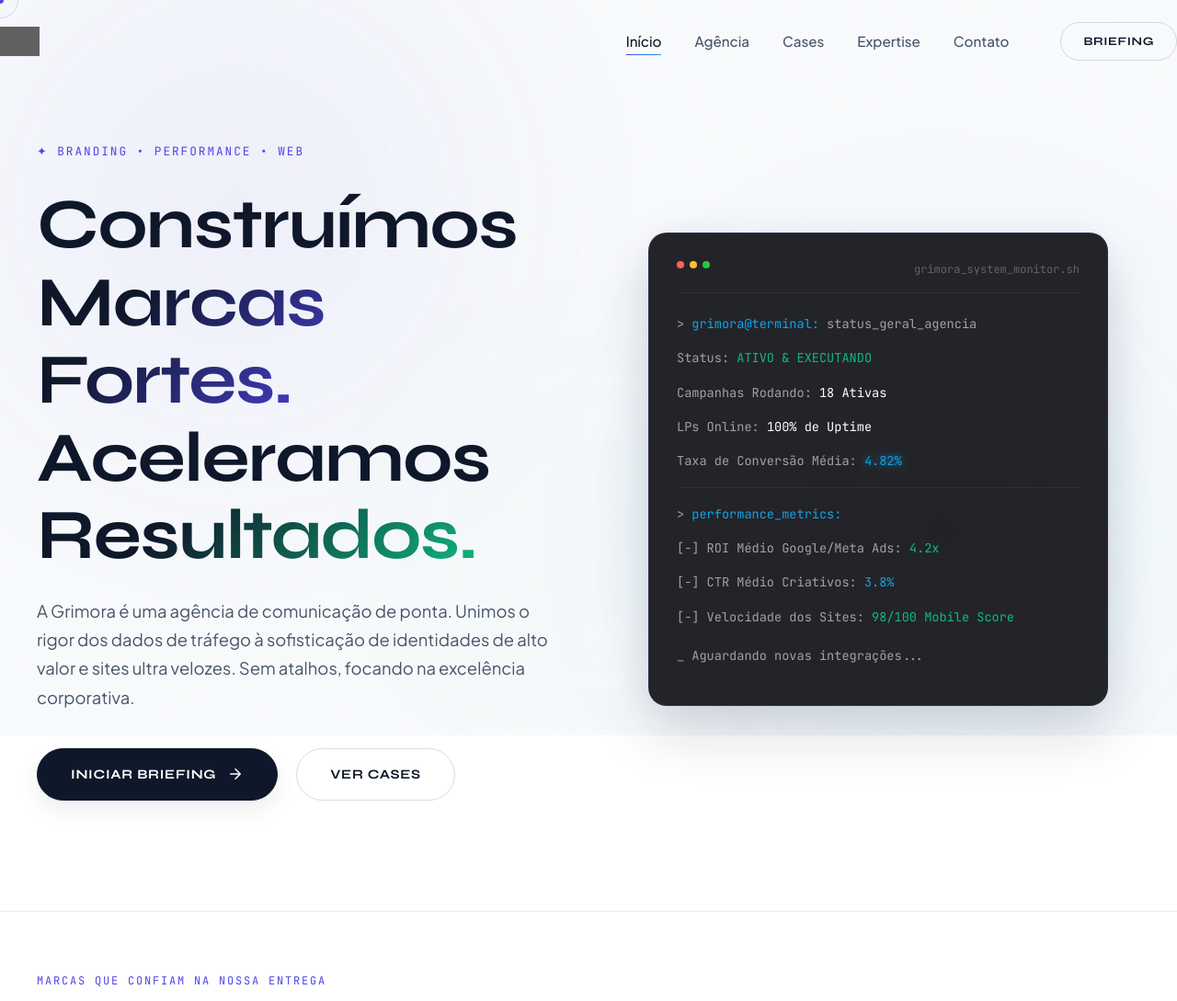
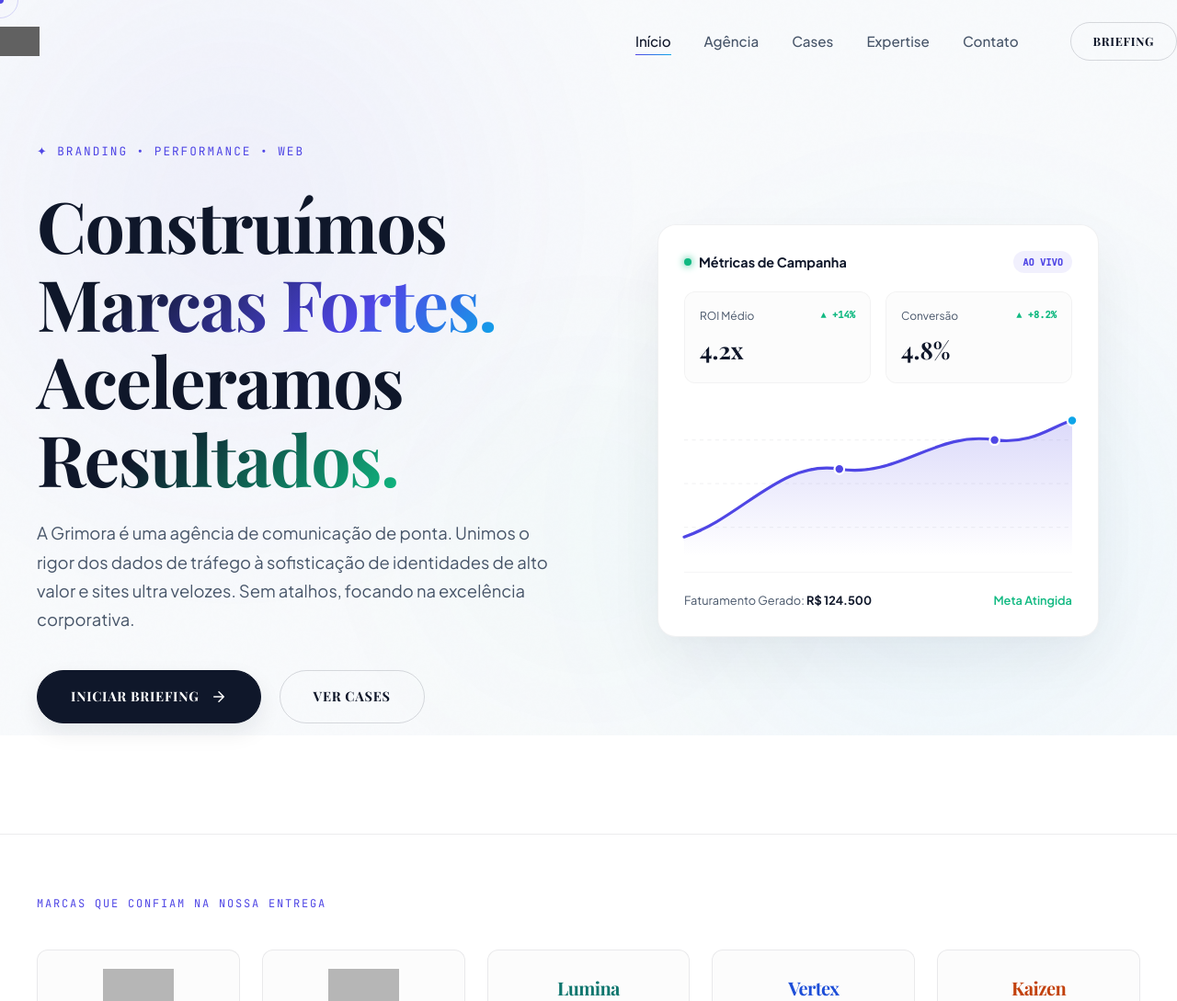
Before and after one commit to mlxjack/grimora, a plain HTML site: page index.html in a window 1280 px wide. Shown: the top 1089 px of the page at 92% size. Drawn offline with nearby package versions, Linux system fonts and the light colour scheme; grey boxes are pictures that could not be loaded; a web font is replaced by a local one.

Commit message:
Replace terminal mockup with clean dashboard, use soft serif Playfair Display font, and restore full color on client logos

```diff
--- a/assets/css/style.css
+++ b/assets/css/style.css
@@ -1,4 +1,4 @@
-@import url('https://fonts.googleapis.com/css2?family=Plus+Jakarta+Sans:wght@300;400;500;600;700&family=Syne:wght@500;700;800&family=JetBrains+Mono:wght@400;500&display=swap');
+@import url('https://fonts.googleapis.com/css2?family=Plus+Jakarta+Sans:wght@300;400;500;600;700&family=Playfair+Display:ital,wght@0,400;0,600;0,700;1,400&family=JetBrains+Mono:wght@400;500&display=swap');
 
 :root {
   /* Design Tokens - Premium Light & Clean */
@@ -17,7 +17,7 @@
   --border-glass: rgba(15, 23, 42, 0.08);
   --border-active: rgba(79, 70, 229, 0.25);
 
-  --font-display: 'Syne', sans-serif;
+  --font-display: 'Playfair Display', serif;
   --font-body: 'Plus Jakarta Sans', sans-serif;
   --font-mono: 'JetBrains Mono', monospace;
 
@@ -637,12 +637,13 @@
   max-width: 100%;
   max-height: 100%;
   object-fit: contain;
-  filter: grayscale(1) brightness(0.2) opacity(0.35); /* Darken brand logos on light bg */
+  opacity: 0.75;
   transition: var(--transition-smooth);
 }
 
 .brand-item:hover img {
-  filter: grayscale(0) brightness(0.8) opacity(0.95);
+  opacity: 1;
+  transform: scale(1.05);
 }
 
 /* Reveal Animations on Scroll */
@@ -670,63 +671,127 @@
   align-items: center;
 }
 
-.tech-dashboard {
+/* Dashboard Mockup - Premium clean graphics */
+.dashboard-mockup {
   width: 100%;
-  max-width: 500px;
-  background: rgba(13, 13, 17, 0.9);
-  border: 1px solid rgba(79, 70, 229, 0.2);
-  box-shadow: 0 30px 60px rgba(15, 23, 42, 0.15), 0 0 50px rgba(79, 70, 229, 0.05);
+  max-width: 480px;
+  background: #ffffff;
+  border: 1px solid rgba(15, 23, 42, 0.06);
+  box-shadow: 0 25px 60px rgba(15, 23, 42, 0.06), 0 5px 15px rgba(15, 23, 42, 0.02);
   border-radius: var(--radius-lg);
-  padding: 30px;
-  font-family: var(--font-mono);
-  font-size: 0.85rem;
-  color: #a1a1aa;
+  padding: 28px;
+  display: flex;
+  flex-direction: column;
+  gap: 20px;
   position: relative;
   overflow: hidden;
+  text-align: left;
 }
 
-.tech-header {
+.db-header {
   display: flex;
   justify-content: space-between;
-  padding-bottom: 15px;
-  border-bottom: 1px solid rgba(255, 255, 255, 0.05);
-  margin-bottom: 20px;
+  align-items: center;
 }
 
-.dots {
+.db-title-group {
   display: flex;
-  gap: 6px;
+  align-items: center;
+  gap: 8px;
 }
 
-.dot {
+.db-dot {
   width: 8px;
   height: 8px;
   border-radius: 50%;
+  background-color: var(--accent-green);
+  box-shadow: 0 0 8px var(--accent-green);
 }
 
-.dot-red { background-color: #ff5f56; }
-.dot-yellow { background-color: #ffbd2e; }
-.dot-green { background-color: #27c93f; }
-
-.tech-content {
-  line-height: 2;
+.db-title {
+  font-family: var(--font-body);
+  font-weight: 700;
+  font-size: 0.9rem;
+  color: var(--text-primary);
 }
 
-.tech-line {
-  margin-bottom: 10px;
+.db-badge {
+  font-family: var(--font-mono);
+  font-size: 0.65rem;
+  font-weight: 600;
+  color: var(--accent-purple);
+  background: rgba(79, 70, 229, 0.08);
+  padding: 4px 10px;
+  border-radius: 20px;
+  text-transform: uppercase;
 }
 
-.highlight {
-  color: var(--accent-cyan);
+.db-metrics-grid {
+  display: grid;
+  grid-template-columns: 1fr 1fr;
+  gap: 16px;
 }
 
-.pulse {
-  animation: pulse-glow 2s infinite alternate;
+.db-metric-card {
+  background: rgba(15, 23, 42, 0.01);
+  border: 1px solid rgba(15, 23, 42, 0.04);
+  border-radius: var(--radius-md);
+  padding: 16px;
+  display: flex;
+  flex-direction: column;
+  position: relative;
+  text-align: left;
 }
 
-@keyframes pulse-glow {
-  0% { opacity: 0.6; }
-  100% { opacity: 1; text-shadow: 0 0 10px var(--accent-cyan); }
+.db-metric-label {
+  font-family: var(--font-body);
+  font-size: 0.75rem;
+  color: var(--text-secondary);
+  margin-bottom: 6px;
+}
+
+.db-metric-value {
+  font-family: var(--font-display);
+  font-size: 1.6rem;
+  font-weight: 700;
+  color: var(--text-primary);
+}
+
+.db-metric-trend {
+  position: absolute;
+  top: 16px;
+  right: 16px;
+  font-family: var(--font-mono);
+  font-size: 0.65rem;
+  font-weight: 600;
+}
+
+.db-trend-up {
+  color: var(--accent-green);
+}
+
+.db-chart-container {
+  width: 100%;
+  padding: 10px 0;
+  border-bottom: 1px solid rgba(15, 23, 42, 0.04);
+}
+
+.db-chart-svg {
+  width: 100%;
+  height: auto;
+  overflow: visible;
+}
+
+.db-footer {
+  display: flex;
+  justify-content: space-between;
+  align-items: center;
+  font-size: 0.8rem;
+  color: var(--text-secondary);
+}
+
+.db-footer-txt strong {
+  color: var(--text-primary);
 }
 
 /* Form Styles */
--- a/index.html
+++ b/index.html
@@ -71,28 +71,57 @@
         </div>
 
         <div class="hero-graphic reveal delay-200">
-          <div class="tech-dashboard">
-            <div class="tech-header">
-              <div class="dots">
-                <div class="dot dot-red"></div>
-                <div class="dot dot-yellow"></div>
-                <div class="dot dot-green"></div>
+          <div class="dashboard-mockup">
+            <div class="db-header">
+              <div class="db-title-group">
+                <span class="db-dot"></span>
+                <span class="db-title">Métricas de Campanha</span>
               </div>
-              <span style="font-size: 0.75rem; opacity: 0.5;">grimora_system_monitor.sh</span>
+              <span class="db-badge">Ao Vivo</span>
             </div>
-            <div class="tech-content">
-              <div class="tech-line">> <span class="highlight">grimora@terminal:</span> status_geral_agencia</div>
-              <div class="tech-line">Status: <span style="color: var(--accent-green);">ATIVO & EXECUTANDO</span></div>
-              <div class="tech-line">Campanhas Rodando: <span style="color: #fff;">18 Ativas</span></div>
-              <div class="tech-line">LPs Online: <span style="color: #fff;">100% de Uptime</span></div>
-              <div class="tech-line">Taxa de Conversão Média: <span style="color: var(--accent-cyan);" class="pulse">4.82%</span></div>
-              <div class="tech-line" style="border-top: 1px solid rgba(255,255,255,0.05); margin-top: 15px; padding-top: 15px;">
-                > <span class="highlight">performance_metrics:</span>
+
+            <div class="db-metrics-grid">
+              <div class="db-metric-card">
+                <span class="db-metric-label">ROI Médio</span>
+                <span class="db-metric-value">4.2x</span>
+                <span class="db-metric-trend db-trend-up">▲ +14%</span>
               </div>
-              <div class="tech-line">[-] ROI Médio Google/Meta Ads: <span style="color: var(--accent-green);">4.2x</span></div>
-              <div class="tech-line">[-] CTR Médio Criativos: <span style="color: var(--accent-cyan);">3.8%</span></div>
-              <div class="tech-line">[-] Velocidade dos Sites: <span style="color: var(--accent-green);">98/100 Mobile Score</span></div>
-              <div class="tech-line" style="margin-top: 15px; animation: blink 1s infinite;">_ Aguardando novas integrações...</div>
+              <div class="db-metric-card">
+                <span class="db-metric-label">Conversão</span>
+                <span class="db-metric-value">4.8%</span>
+                <span class="db-metric-trend db-trend-up">▲ +8.2%</span>
+              </div>
+            </div>
+
+            <div class="db-chart-container">
+              <svg viewBox="0 0 400 150" class="db-chart-svg">
+                <defs>
+                  <linearGradient id="chartGradient" x1="0" y1="0" x2="0" y2="1">
+                    <stop offset="0%" stop-color="var(--accent-purple)" stop-opacity="0.2"/>
+                    <stop offset="100%" stop-color="var(--accent-purple)" stop-opacity="0"/>
+                  </linearGradient>
+                </defs>
+                <!-- Grid Lines -->
+                <line x1="0" y1="30" x2="400" y2="30" stroke="rgba(15, 23, 42, 0.05)" stroke-dasharray="4"/>
+                <line x1="0" y1="75" x2="400" y2="75" stroke="rgba(15, 23, 42, 0.05)" stroke-dasharray="4"/>
+                <line x1="0" y1="120" x2="400" y2="120" stroke="rgba(15, 23, 42, 0.05)" stroke-dasharray="4"/>
+
+                <!-- Chart Area Path -->
+                <path d="M 0 130 C 60 110, 100 50, 160 60 C 220 70, 260 20, 320 30 C 360 35, 380 15, 400 10 L 400 150 L 0 150 Z" fill="url(#chartGradient)"/>
+
+                <!-- Chart Line Path -->
+                <path d="M 0 130 C 60 110, 100 50, 160 60 C 220 70, 260 20, 320 30 C 360 35, 380 15, 400 10" fill="none" stroke="var(--accent-purple)" stroke-width="3" stroke-linecap="round"/>
+
+                <!-- Dots on key nodes -->
+                <circle cx="160" cy="60" r="5" fill="var(--accent-purple)" stroke="#ffffff" stroke-width="2"/>
+                <circle cx="320" cy="30" r="5" fill="var(--accent-purple)" stroke="#ffffff" stroke-width="2"/>
+                <circle cx="400" cy="10" r="5" fill="var(--accent-cyan)" stroke="#ffffff" stroke-width="2"/>
+              </svg>
+            </div>
+
+            <div class="db-footer">
+              <span class="db-footer-txt">Faturamento Gerado: <strong>R$ 124.500</strong></span>
+              <span class="db-footer-txt" style="color: var(--accent-green); font-weight:600;">Meta Atingida</span>
             </div>
           </div>
         </div>
@@ -111,13 +140,13 @@
             <img src="https://cdn.shopify.com/s/files/1/0709/2181/4289/files/logo-quadrado-fundo-preto_88de8c17-ab4f-4ac5-bd31-09e2a251e6c6.png?v=1756218817" alt="Dhera Brand Logo">
           </div>
           <div class="brand-item">
-            <h3 style="font-family: var(--font-display); font-size: 1.2rem; opacity: 0.4; letter-spacing: -0.05em; font-weight: 800;">LUMINA</h3>
+            <h3 style="font-family: var(--font-display); font-size: 1.25rem; font-weight: 700; color: #0f766e; letter-spacing: -0.03em;">Lumina</h3>
           </div>
           <div class="brand-item">
-            <h3 style="font-family: var(--font-display); font-size: 1.2rem; opacity: 0.4; letter-spacing: -0.05em; font-weight: 800;">VERTEX</h3>
+            <h3 style="font-family: var(--font-display); font-size: 1.25rem; font-weight: 700; color: #1d4ed8; letter-spacing: -0.03em;">Vertex</h3>
           </div>
           <div class="brand-item">
-            <h3 style="font-family: var(--font-display); font-size: 1.2rem; opacity: 0.4; letter-spacing: -0.05em; font-weight: 800;">KAIZEN</h3>
+            <h3 style="font-family: var(--font-display); font-size: 1.25rem; font-weight: 700; color: #c2410c; letter-spacing: -0.03em;">Kaizen</h3>
           </div>
         </div>
       </div>
```
